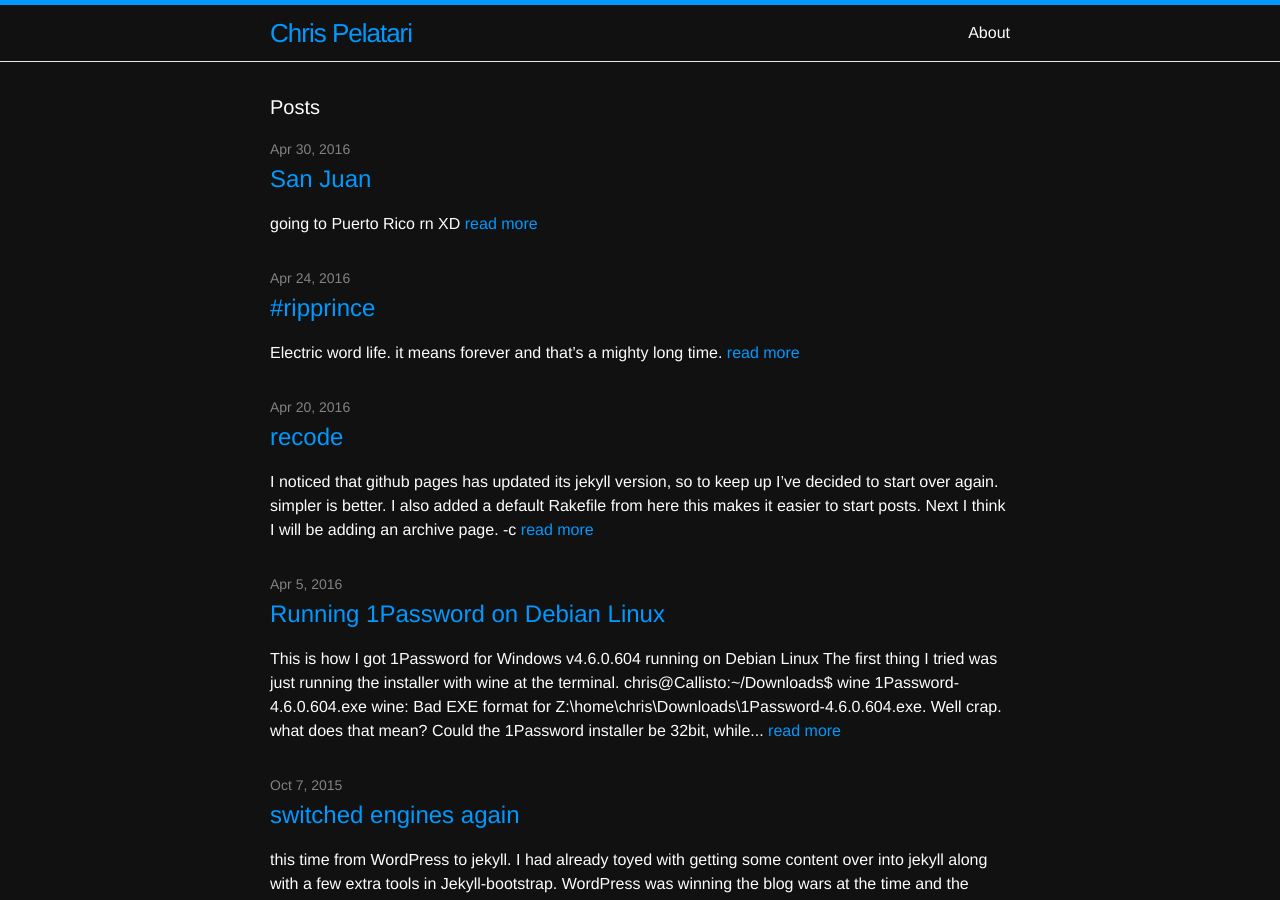
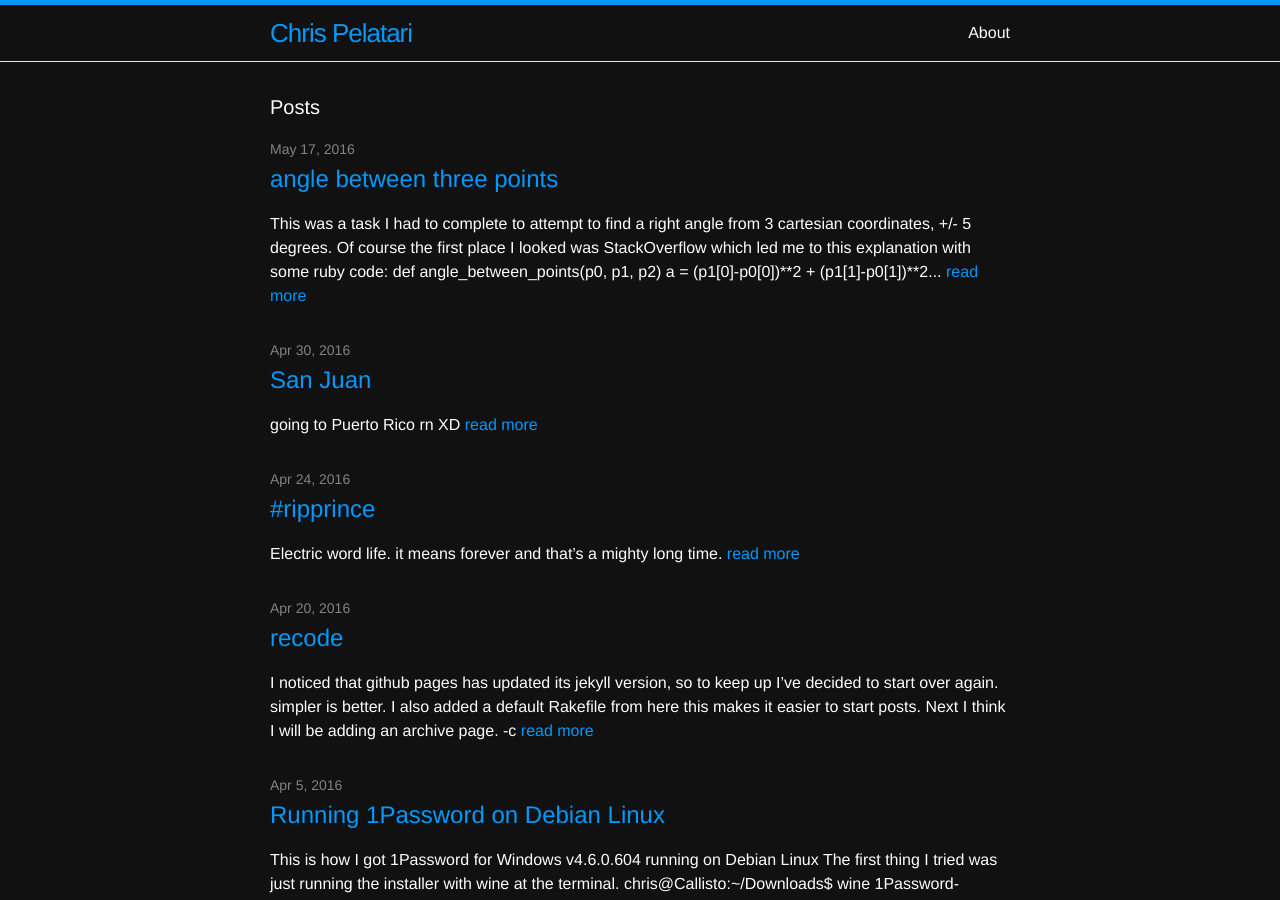
Before and after one commit to ChrisPelatari/chrispelatari.github.io, a Jekyll site: the page built from index.html, in a window 1280 px wide and 900 px high. Built offline with Jekyll 4.4.1, drawn with Linux system fonts in a browser that asks for light colours.

Commit message:
add editor config value: atom, add post about finding angle between three points

````diff
--- a/_config.yml
+++ b/_config.yml
@@ -21,5 +21,7 @@ post:
   template: _layouts/post_template.md
   extension: md
 
+editor: atom
+
 # Build settings
 markdown: kramdown
--- /dev/null
+++ b/_posts/2016-05-17-angle-between-three-points.md
@@ -0,0 +1,37 @@
+---
+title: "angle between three points"
+layout: post
+author: chrispelatari
+categories: [ruby,math]
+---
+
+### This was a task I had to complete to attempt to find a right angle from 3 cartesian coordinates, +/- 5 degrees.
+
+Of course the first place I looked was [StackOverflow](http://stackoverflow.com/questions/1211212/how-to-calculate-an-angle-from-three-points) which led me to [this explanation](http://phrogz.net/angle-between-three-points) with some ruby code:
+
+```ruby
+def angle_between_points(p0, p1, p2)
+  a = (p1[0]-p0[0])**2 + (p1[1]-p0[1])**2
+  b = (p1[0]-p2[0])**2 + (p1[1]-p2[1])**2
+  c = (p2[0]-p0[0])**2 + (p2[1]-p0[1])**2
+  Math.acos( (a+b-c) / Math.sqrt(4*a*b) ) * 180/Math::PI
+end
+```
+
+For my purposes, I simply created the three arrays and passed them to the method after a call to puts:
+
+```ruby
+p0 = [2005000,992453]
+p1 = [1895297,949433]
+p2 = [1920079,884362]
+
+puts angle_between_points p0, p1, p2
+```
+
+Now, I can adjust the numbers in the .rb file and call it at the command line:
+
+```
+chris@IO  ~/Documents/code
+$ ruby angle_between_points.rb
+90.56350243137959
+```
````
